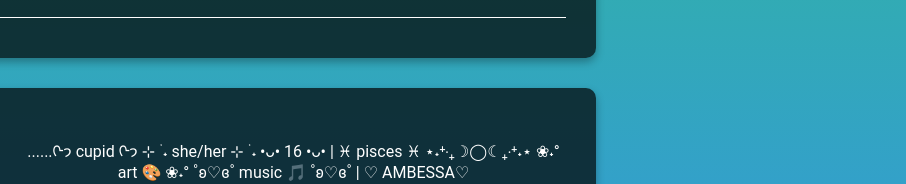
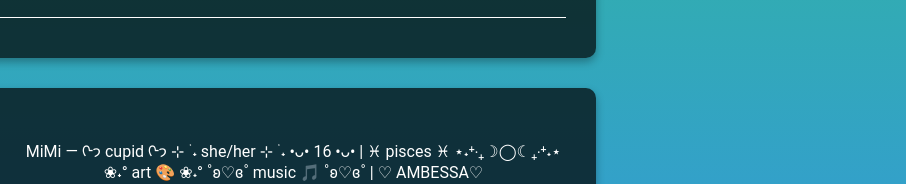
Before and after one commit to anseispiritt/Espirit, a plain HTML site: page staff.html in a window 1280 px wide. Shown: the part 616-800 px from the top of the page, 374-1280 px from the left. Drawn offline with Linux system fonts and the light colour scheme.

Commit message:
Update staff.html

```diff
--- a/staff.html
+++ b/staff.html
@@ -40,7 +40,7 @@
     <div class="box">
       <section class="staff-member">
         <img src="https://cdn.discordapp.com/avatars/1317688362475196480/9060f06757a422863de9bfbf7b20ba5a.webp?size=512" alt="Mimi" class="staff-avatar">
-        <p>......ᢉ𐭩 cupid ᢉ𐭩 ⊹ ࣪ ˖ she/her ⊹ ࣪ ˖ •ᴗ• 16 •ᴗ• | ♓︎ pisces ♓︎ ⋆˖⁺‧₊☽◯☾₊‧⁺˖⋆ ❀˖° art 🎨 ❀˖° ˚ʚ♡ɞ˚ music 🎵 ˚ʚ♡ɞ˚ | ♡ AMBESSA♡</p>
+        <p>MiMi — ᢉ𐭩 cupid ᢉ𐭩 ⊹ ࣪ ˖ she/her ⊹ ࣪ ˖ •ᴗ• 16 •ᴗ• | ♓︎ pisces ♓︎ ⋆˖⁺‧₊☽◯☾₊‧⁺˖⋆ ❀˖° art 🎨 ❀˖° ˚ʚ♡ɞ˚ music 🎵 ˚ʚ♡ɞ˚ | ♡ AMBESSA♡</p>
       </section>
       <hr class="staff-separator"> <!-- Separator line -->
     </div>
```
